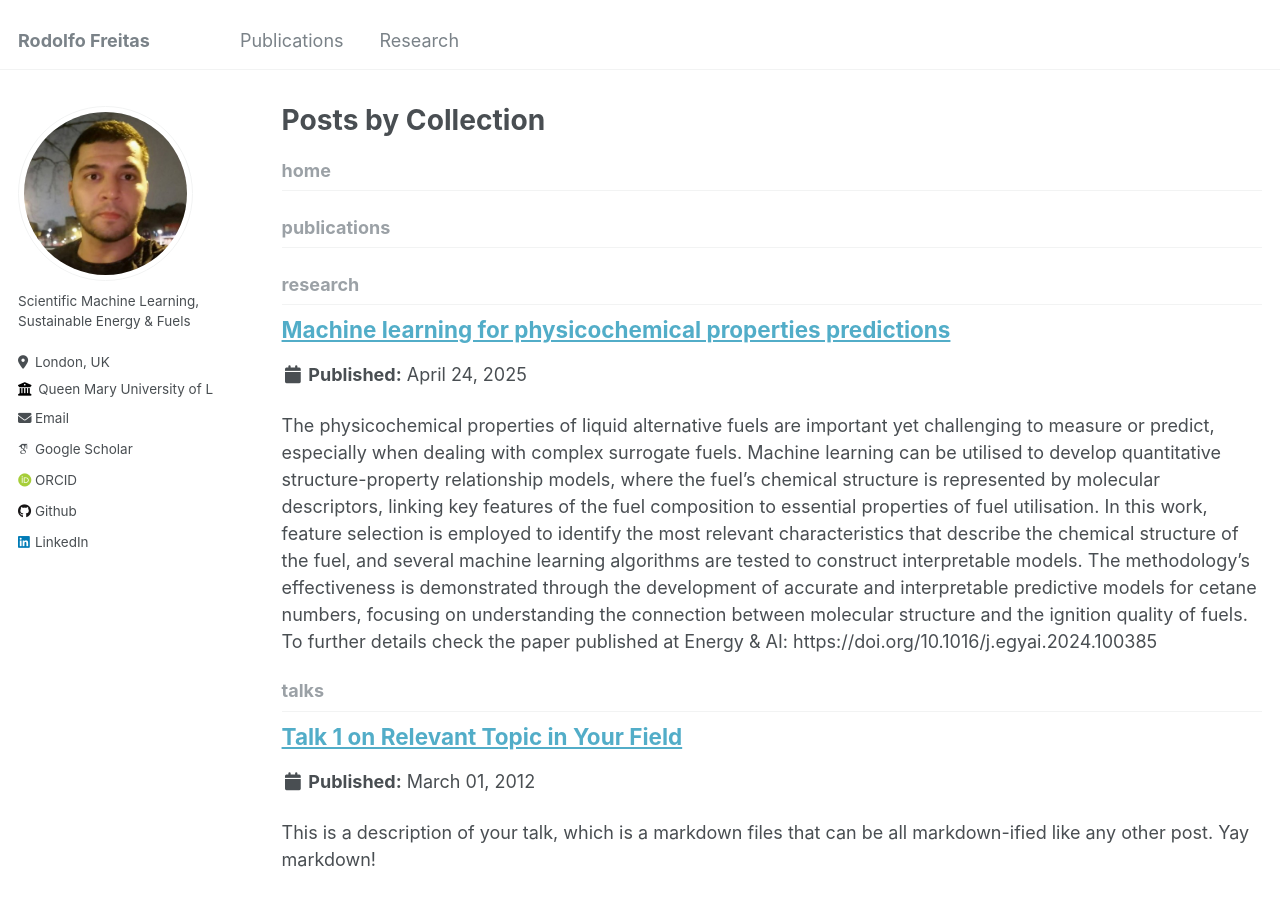
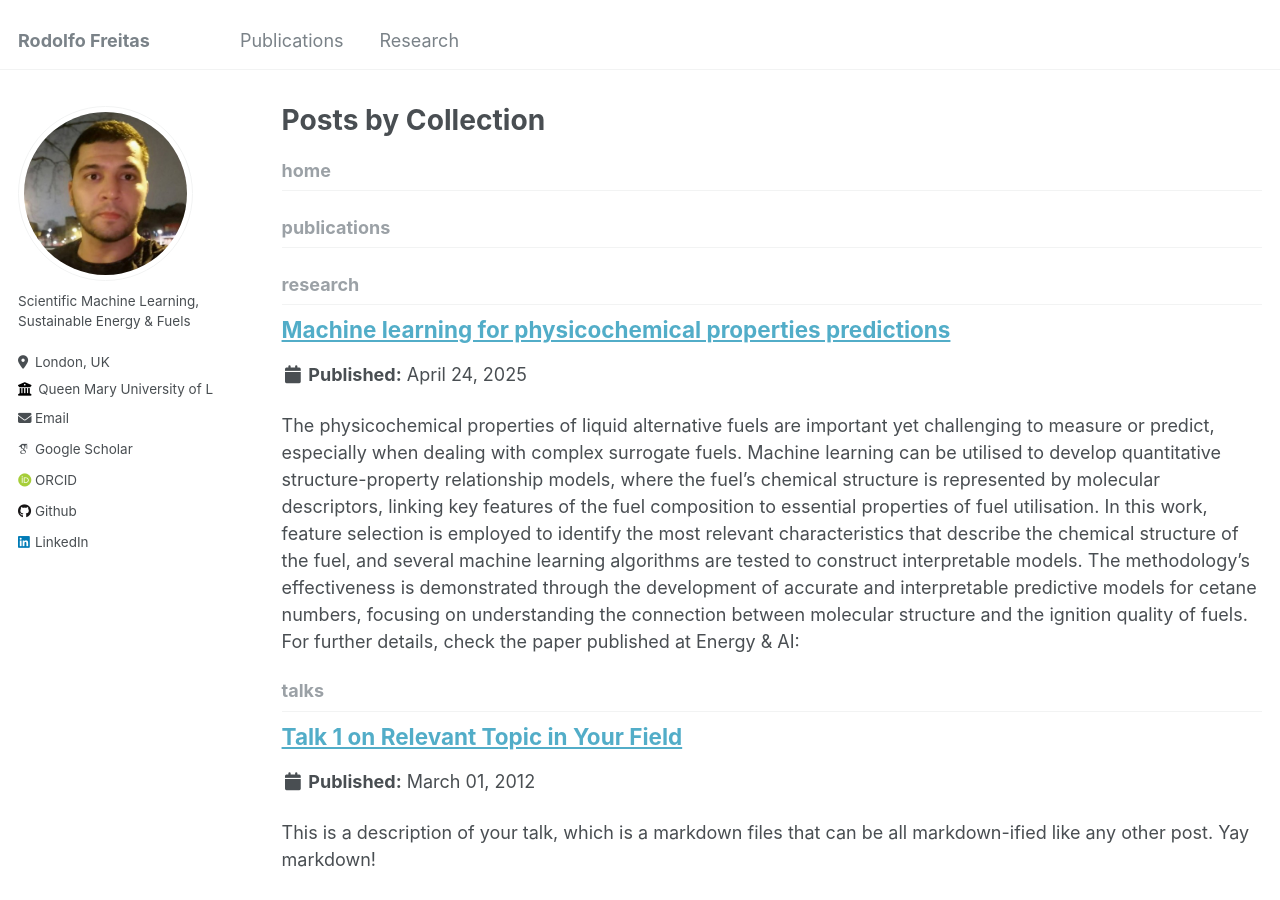
Before and after one commit to RodolfosmFreitas/RodolfosmFreitas.github.io, a Jekyll site: the page built from _pages/collection-archive.html, in a window 1280 px wide and 900 px high. Built offline with Jekyll 4.4.1, drawn with Linux system fonts in a browser that asks for light colours; some web fonts are replaced.

Commit message:
Update research-1.md

```diff
--- a/_research/research-1.md
+++ b/_research/research-1.md
@@ -1,5 +1,5 @@
 ---
 title: "Machine learning for physicochemical properties predictions"
-excerpt: "The physicochemical properties of liquid alternative fuels are important yet challenging to measure or predict, especially when dealing with complex surrogate fuels. Machine learning can be utilised to develop quantitative structure-property relationship models, where the fuel's chemical structure is represented by molecular descriptors, linking key features of the fuel composition to essential properties of fuel utilisation. In this work, feature selection is employed to identify the most relevant characteristics that describe the chemical structure of the fuel, and several machine learning algorithms are tested to construct interpretable models. The methodology's effectiveness is demonstrated through the development of accurate and interpretable predictive models for cetane numbers, focusing on understanding the connection between molecular structure and the ignition quality of fuels. To further details check the paper published at Energy & AI: https://doi.org/10.1016/j.egyai.2024.100385"
+excerpt: "The physicochemical properties of liquid alternative fuels are important yet challenging to measure or predict, especially when dealing with complex surrogate fuels. Machine learning can be utilised to develop quantitative structure-property relationship models, where the fuel's chemical structure is represented by molecular descriptors, linking key features of the fuel composition to essential properties of fuel utilisation. In this work, feature selection is employed to identify the most relevant characteristics that describe the chemical structure of the fuel, and several machine learning algorithms are tested to construct interpretable models. The methodology's effectiveness is demonstrated through the development of accurate and interpretable predictive models for cetane numbers, focusing on understanding the connection between molecular structure and the ignition quality of fuels. For further details, check the paper published at Energy & AI:"
 collection: research
 ---
```
